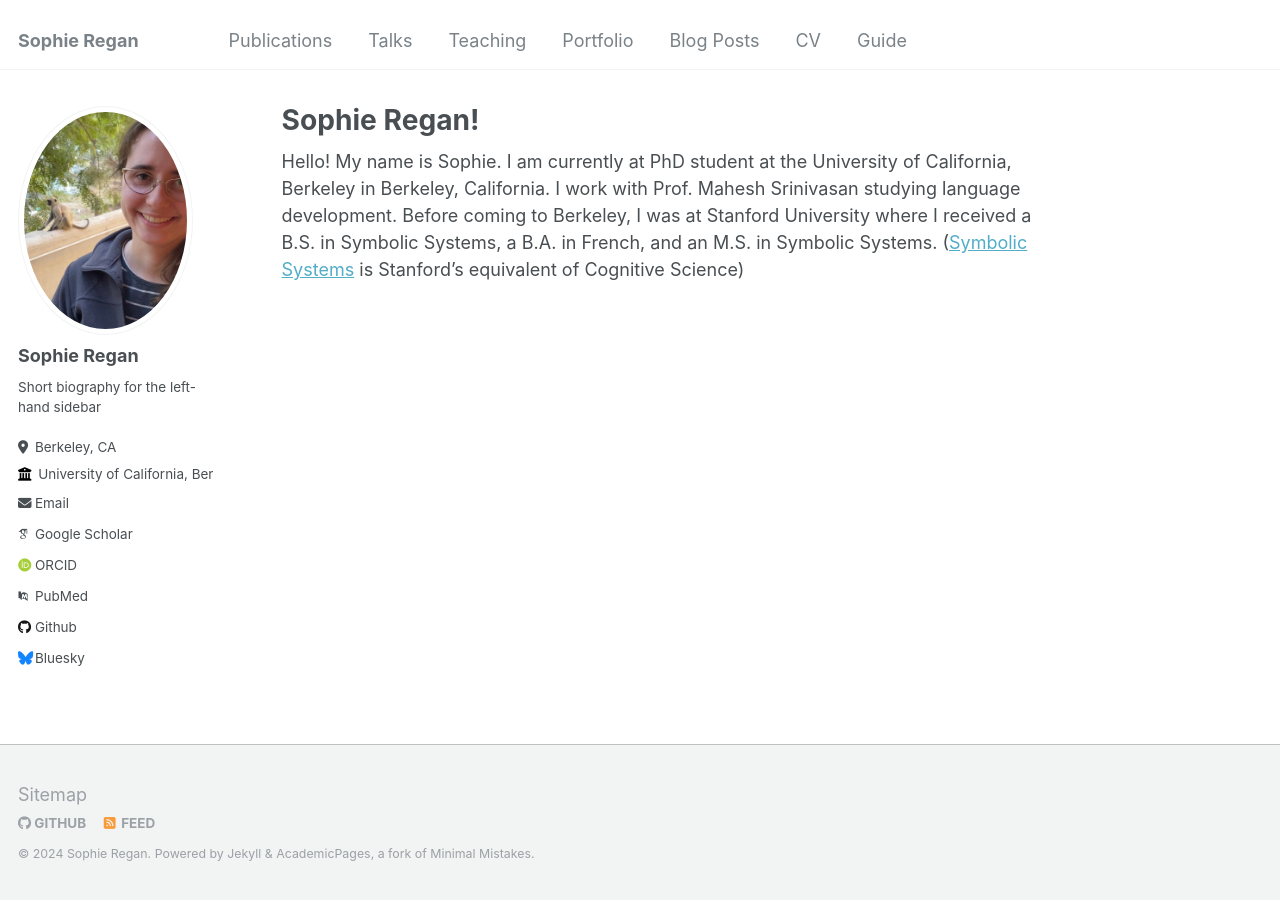
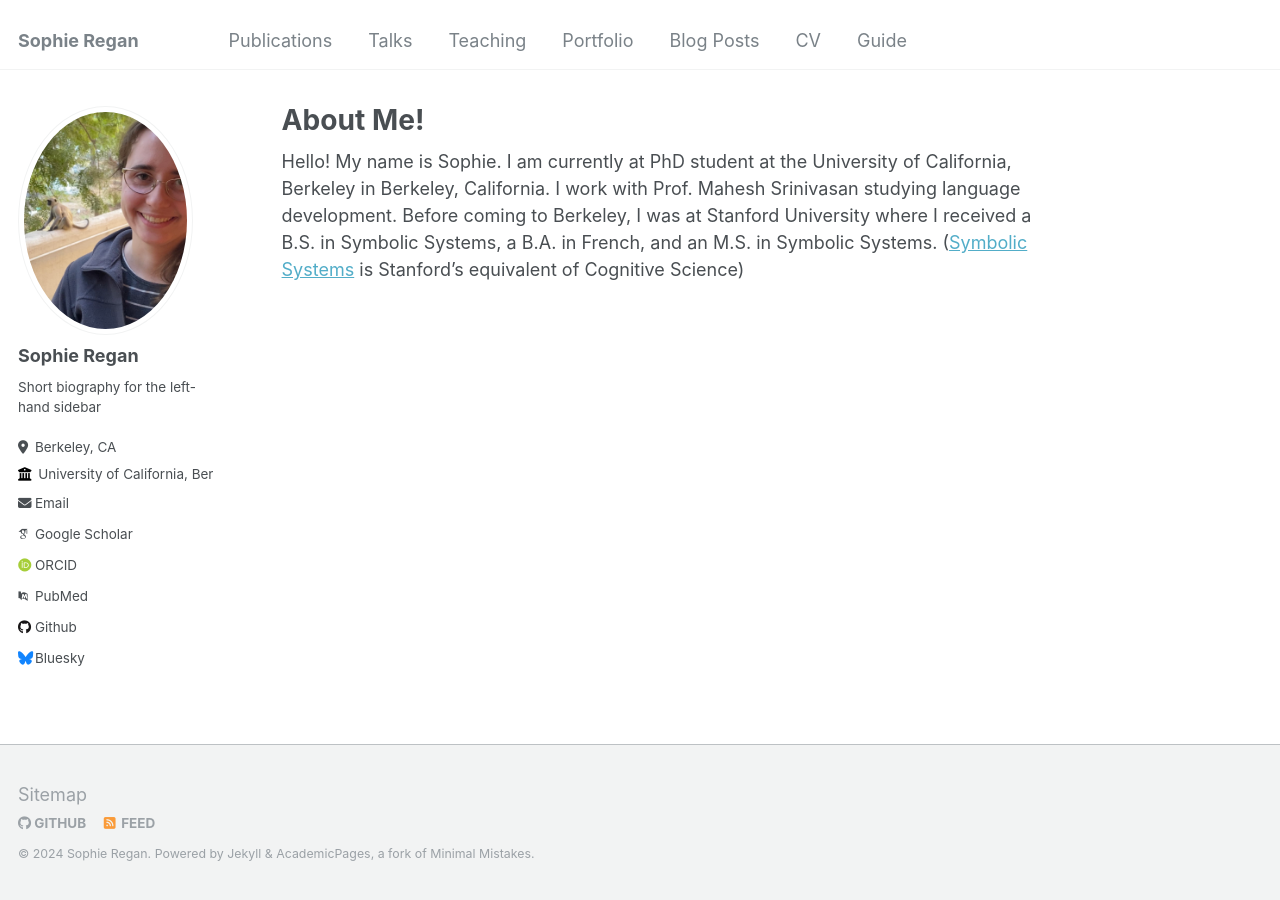
Before and after one commit to regansophie/regansophie, a Jekyll site: the page built from _pages/about.md, in a window 1280 px wide. Built offline with Jekyll 4.4.1, drawn with Linux system fonts in a browser that asks for light colours; some web fonts are replaced.

Commit message:
Update about.md

```diff
--- a/_pages/about.md
+++ b/_pages/about.md
@@ -1,6 +1,6 @@
 ---
 permalink: /
-title: "Sophie Regan!"
+title: "About Me!"
 author_profile: true
 redirect_from:
   - /about/
```
